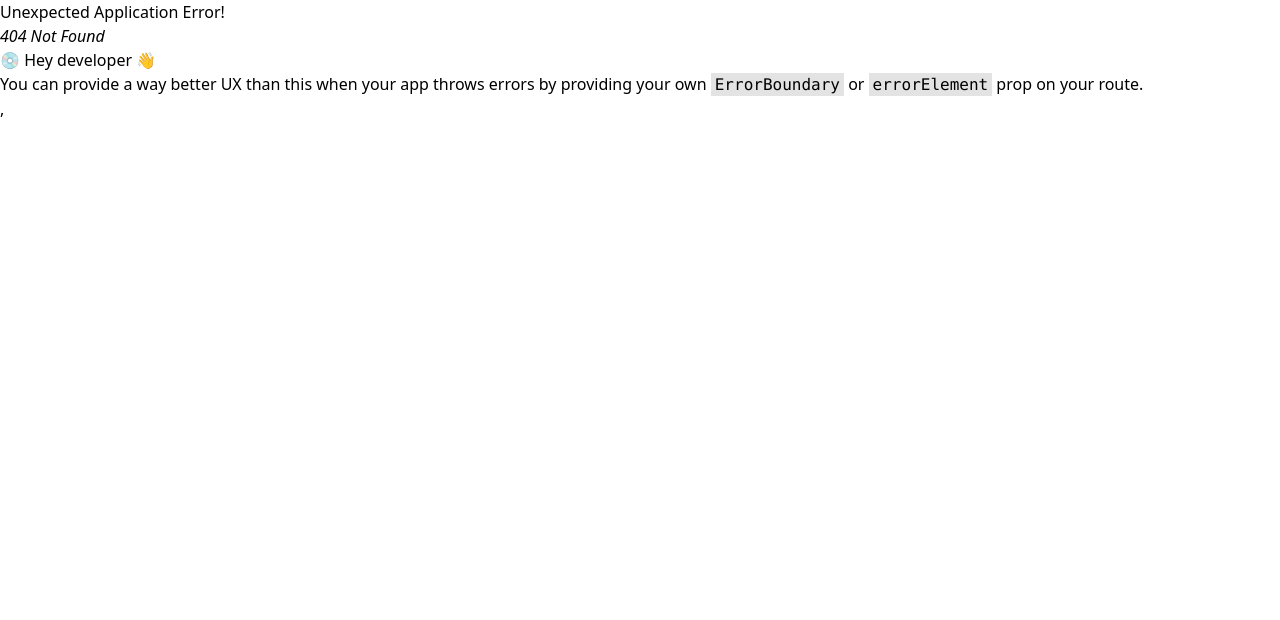
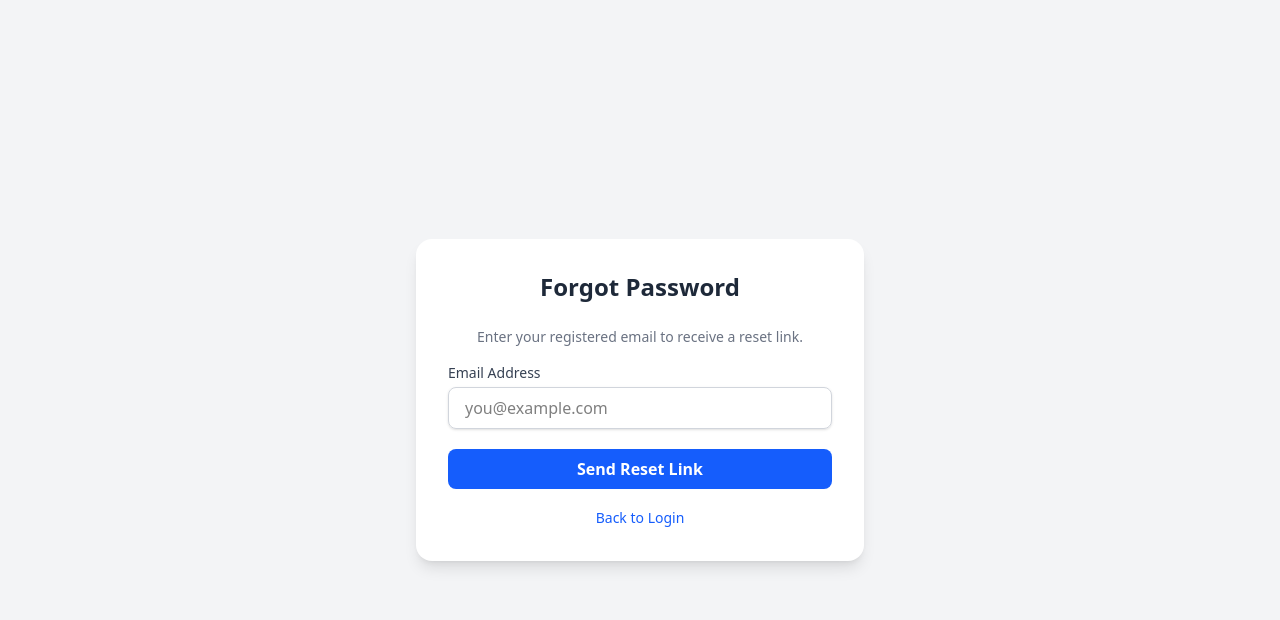
Before and after one commit to ramkishorcwe/StreamGenie, a React (Vite) app: page /forgotten-password in a window 1280 px wide. Before the commit this address had no page. Shown: the top 620 px of the page. Built offline with nearby package versions, Linux system fonts and the light colour scheme.

Commit message:
add forgotten password functionality

```diff
--- a/src/App.tsx
+++ b/src/App.tsx
@@ -4,6 +4,7 @@ import { createBrowserRouter, RouterProvider } from "react-router-dom"
 import Login from "./components/login";
 import Home from "./components/home";
 import Signup from "./components/sign-up";
+import ForgottenPassword from "./components/forgotten-password";
 
 function App() {
   const router = createBrowserRouter([
@@ -22,6 +23,10 @@ function App() {
     {
       path: "/about",
       element: <>about</>
+    },
+    {
+      path: "/forgotten-password",
+      element: <ForgottenPassword />
     }
 
   ])
--- /dev/null
+++ b/src/components/forgotten-password.tsx
@@ -0,0 +1,69 @@
+import React, { useState } from "react";
+import { sendPasswordResetEmail } from "firebase/auth";
+import { auth } from "../services/firebase"; // 👈 update this path to your firebase config
+
+const ForgottenPassword = () => {
+    const [email, setEmail] = useState("");
+    const [message, setMessage] = useState({ type: "", text: "" });
+
+    const handleSubmit = async (e) => {
+        e.preventDefault();
+        try {
+            await sendPasswordResetEmail(auth, email);
+            setMessage({ type: "success", text: "Reset link sent to your email." });
+        } catch (error) {
+            setMessage({ type: "error", text: error.message });
+        }
+    };
+
+    return (
+        <div className="min-h-screen flex items-center justify-center bg-gray-100 px-4">
+            <div className="w-full max-w-md bg-white p-8 rounded-2xl shadow-lg">
+                <h2 className="text-2xl font-bold text-gray-800 mb-6 text-center">Forgot Password</h2>
+                <p className="text-sm text-gray-500 mb-4 text-center">
+                    Enter your registered email to receive a reset link.
+                </p>
+
+                {message.text && (
+                    <div
+                        className={`mb-4 px-4 py-2 rounded text-sm ${
+                            message.type === "success"
+                                ? "bg-green-100 text-green-700"
+                                : "bg-red-100 text-red-700"
+                        }`}
+                    >
+                        {message.text}
+                    </div>
+                )}
+
+                <form onSubmit={handleSubmit} className="space-y-5">
+                    <div>
+                        <label className="block text-sm font-medium text-gray-700 mb-1">Email Address</label>
+                        <input
+                            type="email"
+                            required
+                            value={email}
+                            onChange={(e) => setEmail(e.target.value)}
+                            className="w-full px-4 py-2 border border-gray-300 rounded-lg shadow-sm focus:outline-none focus:ring-2 focus:ring-blue-500"
+                            placeholder="you@example.com"
+                        />
+                    </div>
+                    <button
+                        type="submit"
+                        className="w-full py-2 bg-blue-600 text-white rounded-lg font-semibold hover:bg-blue-700 transition"
+                    >
+                        Send Reset Link
+                    </button>
+                </form>
+
+                <div className="text-center mt-4">
+                    <a href="/login" className="text-blue-600 hover:underline text-sm">
+                        Back to Login
+                    </a>
+                </div>
+            </div>
+        </div>
+    );
+};
+
+export default ForgottenPassword;
--- a/src/components/login.tsx
+++ b/src/components/login.tsx
@@ -127,6 +127,7 @@ const Login = () => {
             </form>
           )}
         </Formik>
+          <Link to={"/forgotten-password"}>Forgotten Password</Link>
       </div>
     </div>
   );
```
